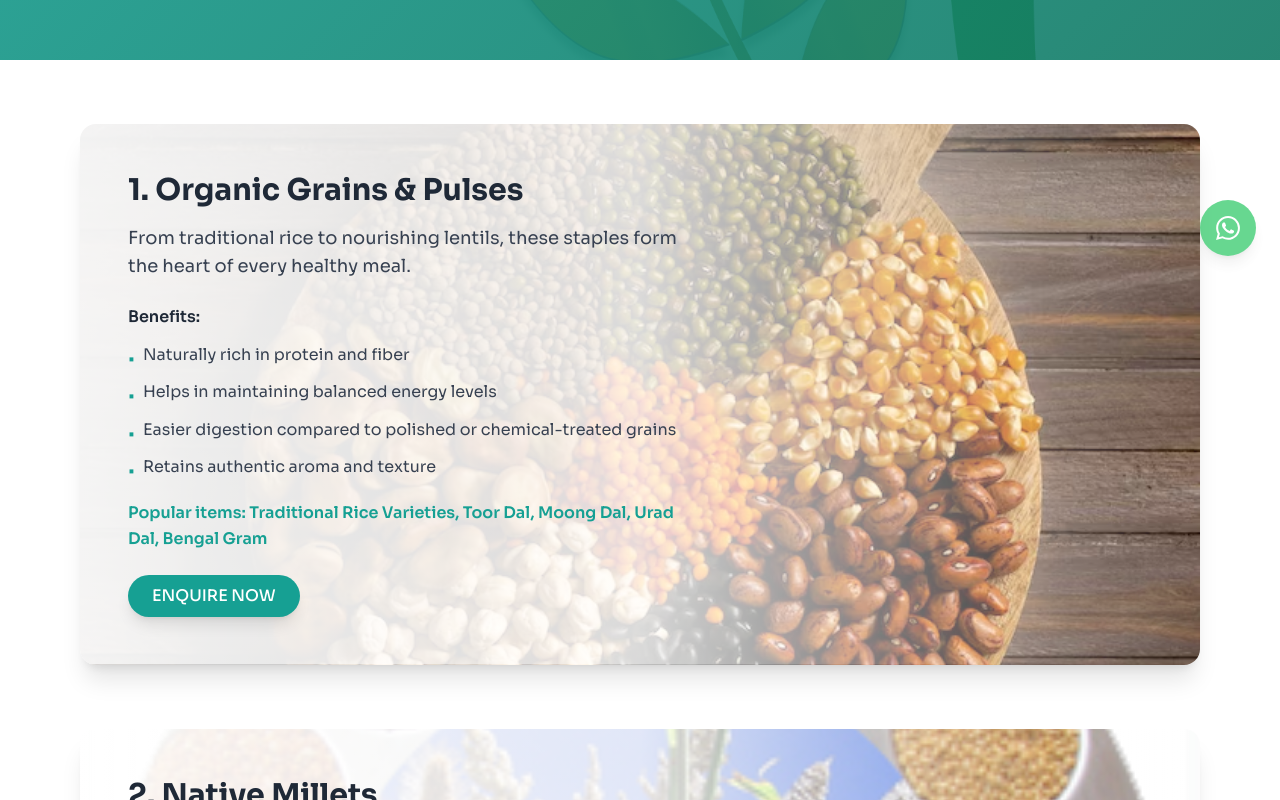
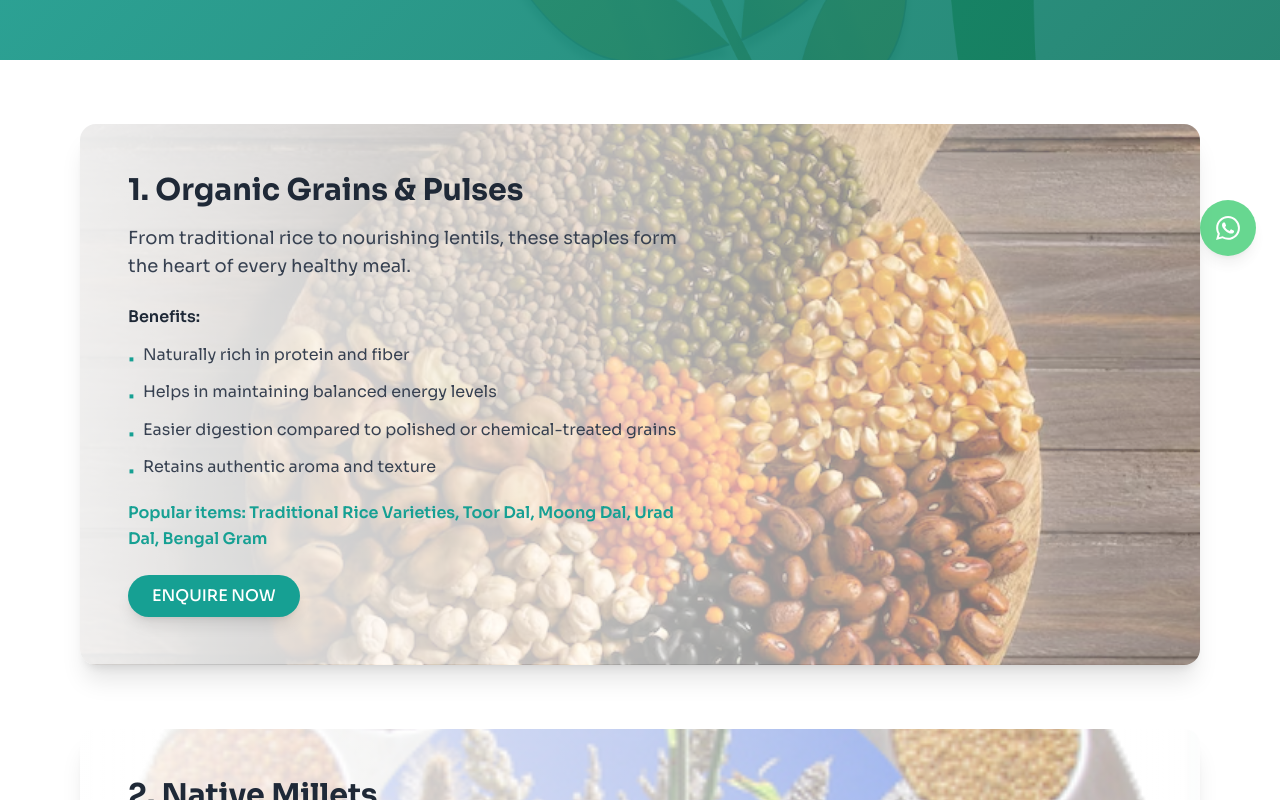
Before and after one commit to muthuecoproducts-crypto/muthu-eco-products, a React (Vite) app: page /products in a window 1280 px wide. Shown: the part 520-1320 px from the top of the page. Built offline with nearby package versions, Linux system fonts and the light colour scheme.

Commit message:
updated version

```diff
--- a/src/pages/Products.jsx
+++ b/src/pages/Products.jsx
@@ -87,7 +87,7 @@ const Products = () => {
                 key={index}
                 className="relative rounded-2xl overflow-hidden shadow-xl min-h-[500px] flex items-center"
                 style={{
-                  backgroundImage: `linear-gradient(to right, rgba(255,255,255,0.95) 0%, rgba(255,255,255,0.85) 50%, transparent 100%), url('${category.image}')`,
+                  backgroundImage: `linear-gradient(to right, rgba(255,255,255,0.92) 0%, rgba(255,255,255,0.7) 50%, rgba(255,255,255,0.3) 100%), url('${category.image}')`,
                   backgroundSize: 'cover',
                   backgroundPosition: 'center'
                 }}
```
